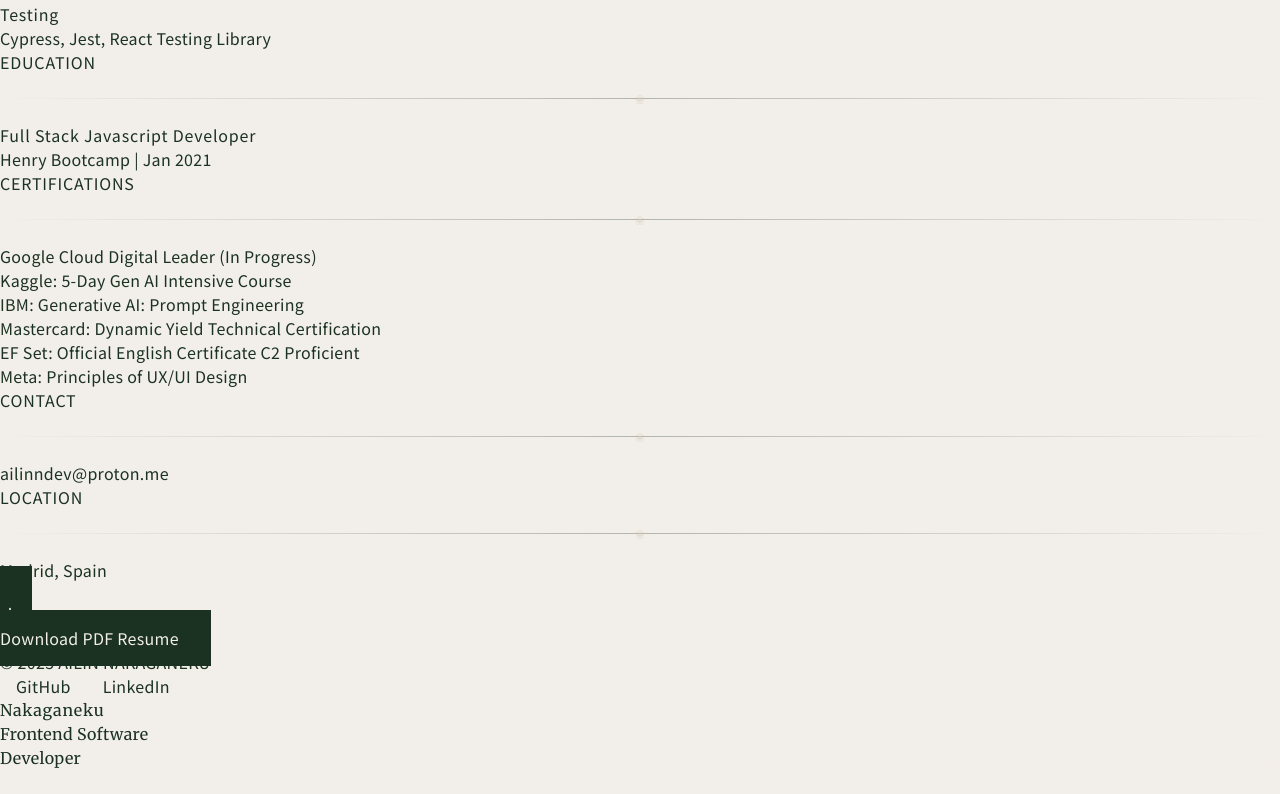
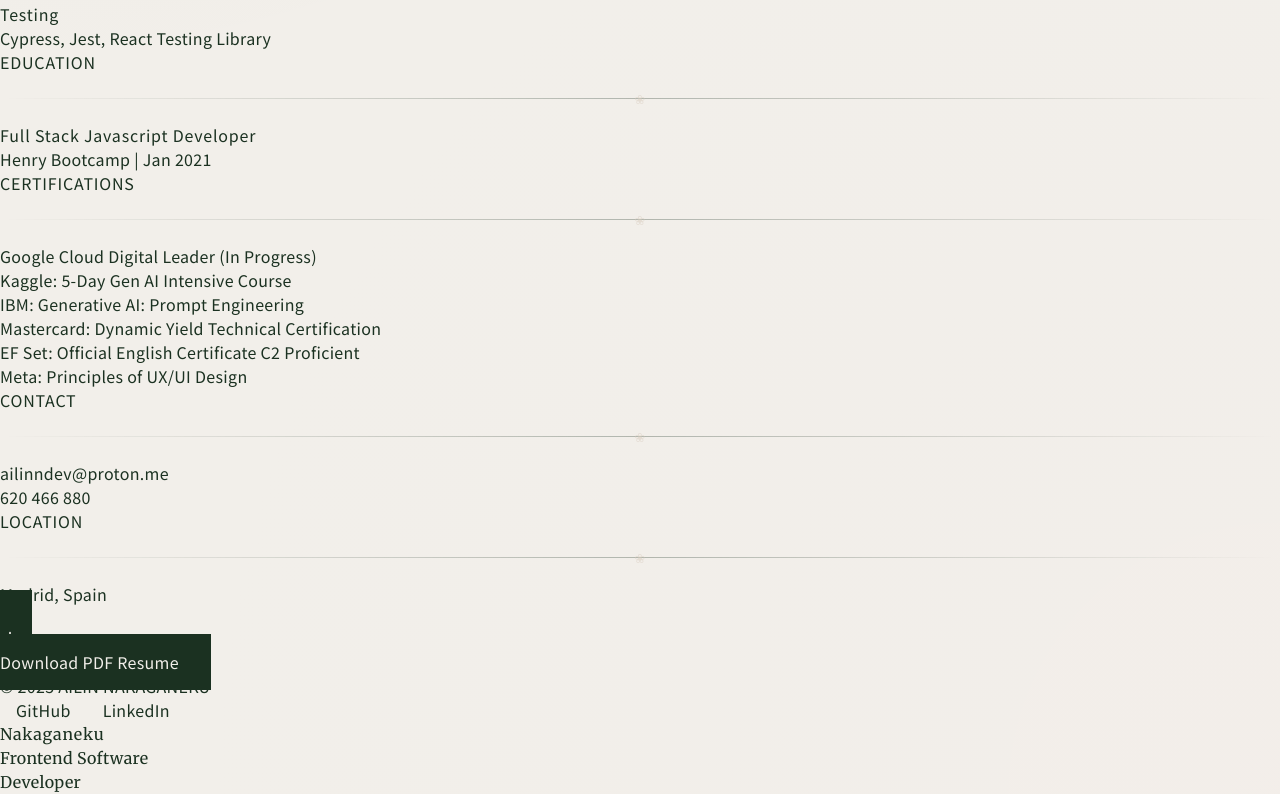
Before and after one commit to ailinnakaganeku/portfolio2025, a Next.js app: page / in a window 1280 px wide. Shown: the part 1009-1803 px from the top of the page. Before the commit the page ends 1779 px from the top, so only its background shows below. Built offline with nearby package versions, Linux system fonts and the light colour scheme.

Commit message:
adding contact

```diff
--- a/app/page.tsx
+++ b/app/page.tsx
@@ -45,12 +45,12 @@
             </h2>
             <div className="jp-line" role="presentation"></div>
             <p className="text-[rgb(var(--foreground-rgb))] leading-relaxed">
-              A Frontend Software Developer dedicated to driving
-              transformative impact by building bridges between innovative
-              technology and tangible business growth. My mission is to
-              architect high-performance, accessible, and intuitive digital
-              experiences that not only empower users but also unlock measurable
-              ROI and strategic advantage. By translating complex user data into
+              A Frontend Software Developer dedicated to driving transformative
+              impact by building bridges between innovative technology and
+              tangible business growth. My mission is to architect
+              high-performance, accessible, and intuitive digital experiences
+              that not only empower users but also unlock measurable ROI and
+              strategic advantage. By translating complex user data into
               actionable product innovations and fostering efficient development
               cycles, I create lasting value and help businesses connect with
               their customers to thrive in a dynamic digital world, firmly
@@ -213,8 +213,23 @@
               CONTACT
             </h2>
             <div className="jp-line"></div>
-            <div className="space-y-2">
-              <p className="hover-fade link-underline">ailinndev@proton.me</p>
+            <div className="space-y-4">
+              <div className="flex items-center gap-2 hover-fade">
+                <a
+                  href="mailto:ailinndev@proton.me"
+                  className="hover:text-[rgb(var(--accent-color))] transition-colors"
+                >
+                  ailinndev@proton.me
+                </a>
+              </div>
+              <div className="flex items-center gap-2 hover-fade">
+                <a
+                  href="tel:+34620466880"
+                  className="hover:text-[rgb(var(--accent-color))] transition-colors"
+                >
+                  620 466 880
+                </a>
+              </div>
             </div>
           </section>
 
```
